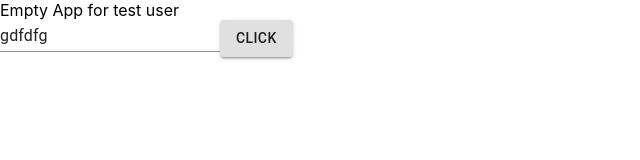
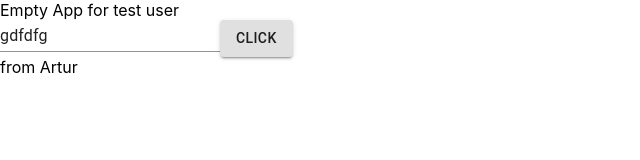
Before and after one commit to rrostomyan/react-lists-keys-ref, a React (Create React App) app: page / in a window 1280 px wide. Shown: the top 160 px of the page, without its empty margins (0-640 px from the left). Built offline with nearby package versions, Linux system fonts and the light colour scheme.

Commit message:
massige1

```diff
--- a/src/App.js
+++ b/src/App.js
@@ -8,6 +8,7 @@ function App() {
       <div>Empty App for test user</div>
       <TextField value="gdfdfg" />
       <Button variant="contained">Click</Button>
+      <div>from Artur</div>
     </>
   );
 }
```
